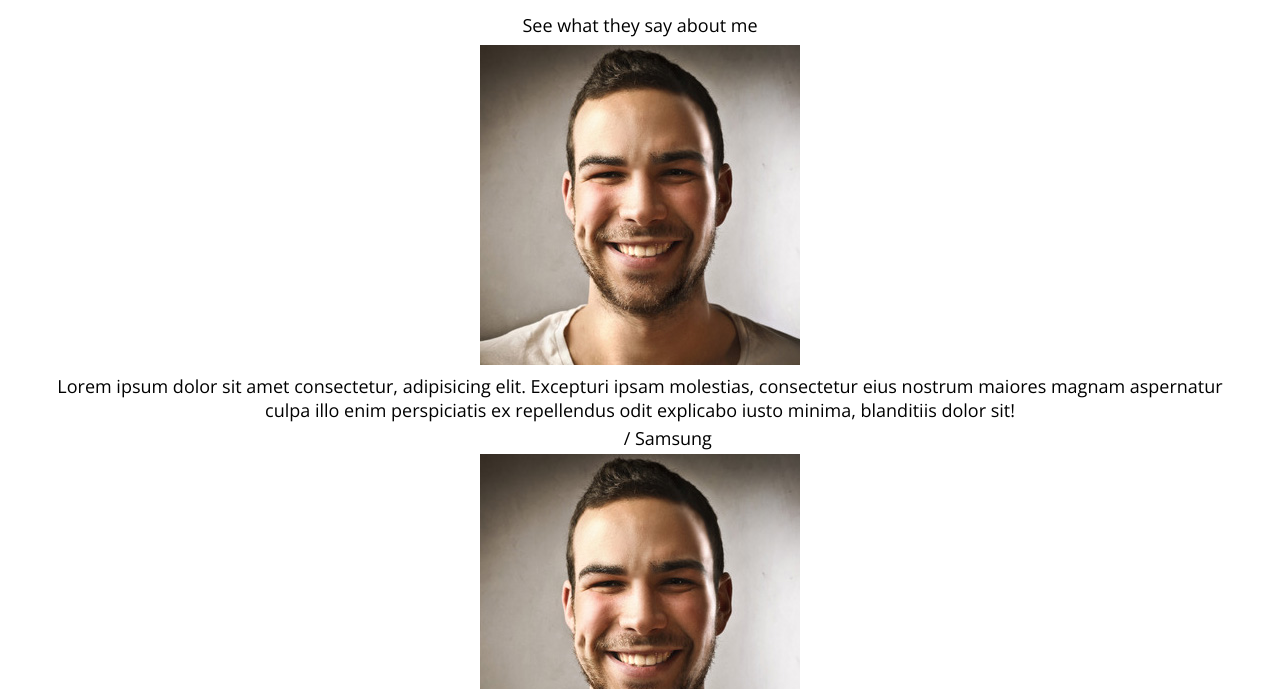
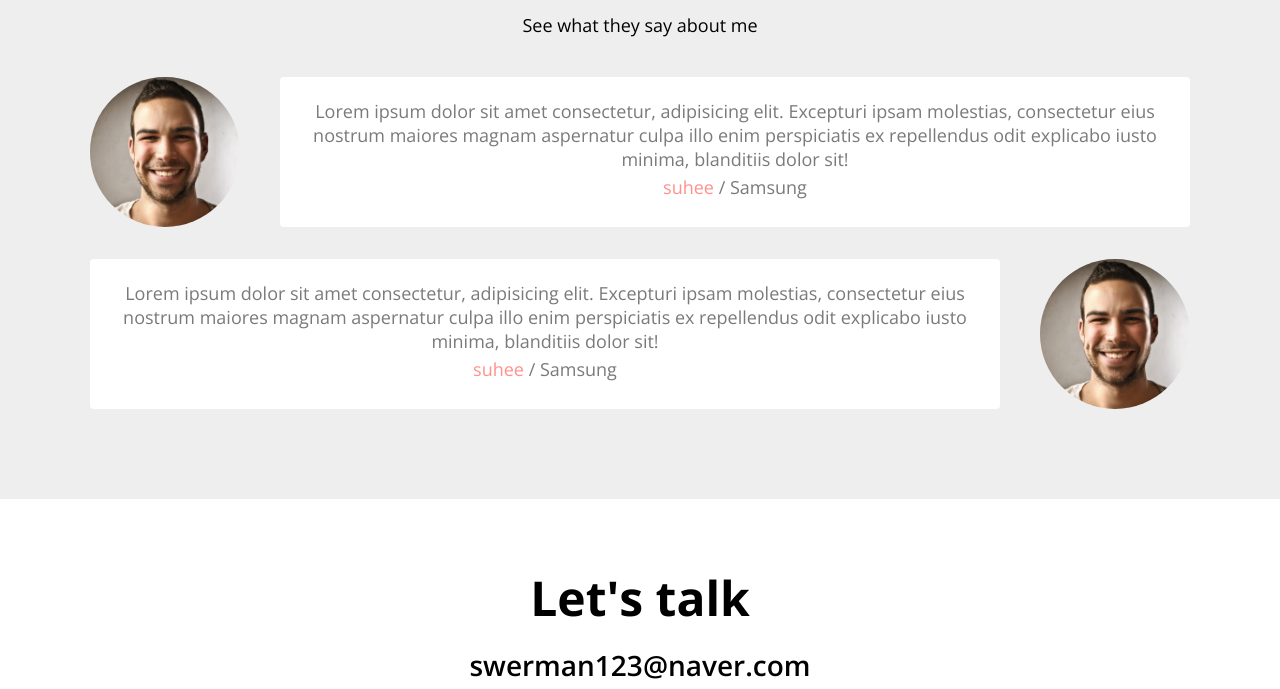
Before and after one commit to blessing-swerman/dreamSite, a plain HTML site: page index.html in a window 1280 px wide. Shown: the part 3279-3968 px from the top of the page. Drawn offline with nearby package versions, Linux system fonts and the light colour scheme.

Commit message:
CSS: make a testimonials
1. :nth-child(odd) ,(even) 개념.
'
나머지는 쉬움.

```diff
--- a/index.html
+++ b/index.html
@@ -290,11 +290,6 @@
           </div>
         </div>
         <div class="testimonial">
-          <img
-            src="images/testimonial/people1.jpg"
-            alt="People"
-            class="testimonial__avatar"
-          />
           <div class="testimonial__speech-bubble">
             <p>
               Lorem ipsum dolor sit amet consectetur, adipisicing elit.
@@ -304,6 +299,11 @@
             </p>
             <p class="name"><a href="#">suhee</a> / Samsung</p>
           </div>
+          <img
+            src="images/testimonial/people1.jpg"
+            alt="People"
+            class="testimonial__avatar"
+          />
         </div>
       </div>
     </section>
--- a/style.css
+++ b/style.css
@@ -384,3 +384,45 @@ h3 {
   margin-left: -12px;
   margin-top: 8px;
 }
+
+/* Testimonial */
+#testimonials {
+  background-color: var(--color-light-white);
+}
+
+.testimonials {
+  margin: 40px;
+}
+
+.testimonial {
+  display: flex;
+  margin: 32px 0;
+}
+
+.testimonial__avatar {
+  width: 150px;
+  height: 150px;
+  border-radius: 50%;
+}
+
+/* odd = 홀수, even = 짝수 */
+.testimonial__avatar:nth-child(odd) {
+  margin-right: 40px;
+}
+.testimonial__avatar:nth-child(even) {
+  margin-left: 40px;
+}
+
+.testimonial__speech-bubble {
+  padding: 18px;
+  background-color: var(--color-white);
+  border-radius: var(--size-border-radius);
+}
+
+.testimonial__speech-bubble p {
+  color: var(--color-light-grey);
+}
+
+.testimonial__speech-bubble a {
+  color: var(--color-pink);
+}
```
